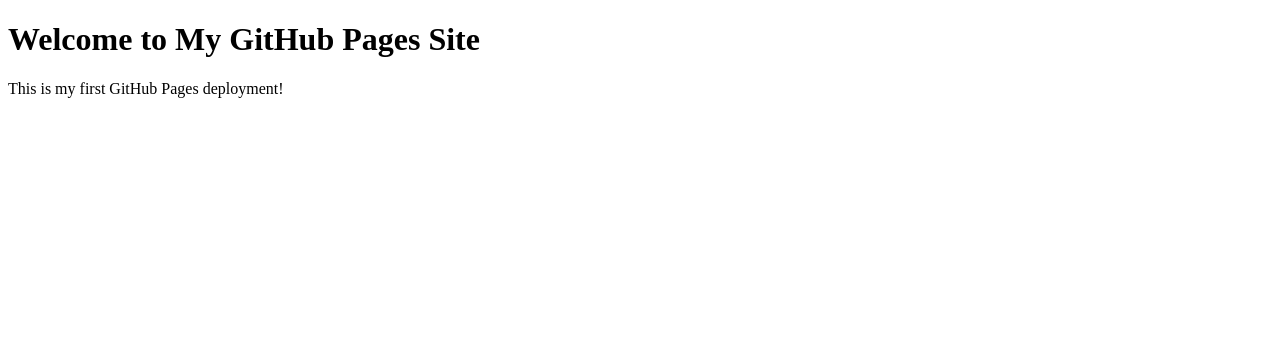
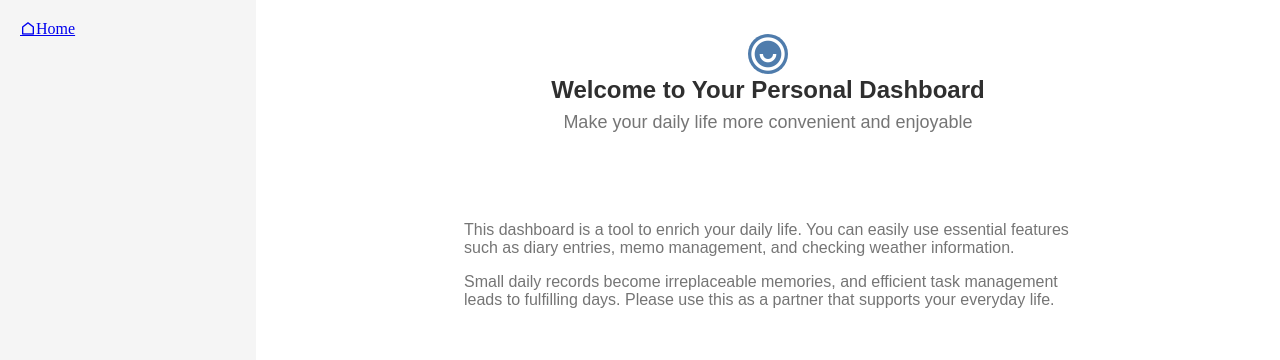
Before and after one commit to Leo-ksn/my-first-web-app, a plain HTML site: page index.html in a window 1280 px wide. Drawn offline with nearby package versions, Linux system fonts and the light colour scheme.

Commit message:
Add files via upload
Webページを更新しようで作った。

```diff
--- a/index.html
+++ b/index.html
@@ -1,12 +1,36 @@
 <!DOCTYPE html>
 <html lang="en">
-<head>
-    <meta charset="UTF-8">
-    <meta name="viewport" content="width=device-width, initial-scale=1.0">
-    <title>My GitHub Pages Site</title>
-</head>
-<body>
-    <h1>Welcome to My GitHub Pages Site</h1>
-    <p>This is my first GitHub Pages deployment!</p>
-</body>
+  <head>
+    <meta charset="UTF-8" />
+    <meta name="viewport" content="width=device-width, initial-scale=1.0" />
+    <title>Dashboard</title>
+    <link rel="stylesheet" href="style.css">
+    <link href="https://cdn.jsdelivr.net/npm/remixicon@4.5.0/fonts/remixicon.css" rel="stylesheet" />
+  </head>
+  <body>
+
+    <div class="Dashboard-container">
+      <aside class="side-bar">
+       <header>
+        <a href="#" data-tab="home"><span class="ri-home-line">Home</span></a>
+       </header>
+       <div class="home-link"></div>
+      </aside>
+      <main>
+        <section id="home">
+          <header class="main-header">
+            <div class="profile-icon"><span class="ri-user-smile-line"></span></div>
+            <div class="profile-title">Welcome to Your Personal Dashboard</div>
+            <div class="profile-sub-title">Make your daily life more convenient and enjoyable</div>
+          </header>
+          <div class="message">
+            <p class="maessage-paragraph">This dashboard is a tool to enrich your daily life. You can easily use essential features such as diary entries, memo management, and checking weather information.</p>
+            <p class="maessage-paragraph">Small daily records become irreplaceable memories, and efficient task management leads to fulfilling days. Please use this as a partner that supports your everyday life.</p>
+          </div>
+
+        </section>
+      </main>
+    </div>
+
+  </body>
 </html>
--- /dev/null
+++ b/style.css
@@ -0,0 +1,112 @@
+/* ブラウザで設定されているスタイルのリセット・共通設定 */
+/* 消さないでください */
+*,
+*::before,
+*::after {
+  box-sizing: border-box;
+}
+body,
+h1,
+h2,
+h3,
+p,
+ul,
+li,
+form,
+input,
+textarea,
+select,
+button {
+  margin: 0;
+  padding: 0;
+  font-family: sans-serif;
+}
+
+ul {
+  list-style: none;
+}
+/* スタイルのリセット終了 */
+
+/* サイドバーとメインコンテンツを包むための要素のスタイルを書いてください */
+
+
+/* サイドバーに関連するスタイルを書いてください */
+
+
+/* メインコンテンツに関連するスタイルを書いてください */
+
+
+.Dashboard-container{
+display: flex;
+height: 100vh;
+}
+
+.side-bar{
+  width: 256px;
+  flex-shrink: 0;
+  background-color: #f5f5f5;
+  border-right: #e0e0e0 1px;
+  flex-direction: column;
+  height: 100%;
+}
+
+.side-bar header{
+  padding: 20px;
+  border-bottom: #e0e0e0 1px;
+}
+
+.home-link{
+  font-size: 1.25rem;
+  font-weight: 600;
+  color: #4f7cac;
+  align-items: center;
+  gap: 8px;
+}
+
+main{
+  flex: 1;
+}
+
+.main-header{
+  background-color: white;
+  padding: 32px;
+  border-bottom:#e0e0e0 1px;
+  text-align: center;
+}
+
+.ri-user-smile-line{
+  width: 96px;
+  height: 96px;
+  background-color: #4f7cac;
+  border-radius: 50%;
+  justify-content: center;
+  align-items: center;
+  margin: 0 auto 24px;
+  font-size: 2.5rem;
+  color: white;
+}
+
+.profile-title{
+  font-size: 1.5rem;
+  font-weight: 600;
+  color: #2f2f2f;
+  margin-bottom: 8px;
+}
+
+.profile-sub-title{
+  font-size: 1.125rem;
+  color: #757575;
+  margin-bottom: 24px;
+}
+
+.message{
+  max-width: 672px;
+  margin: 0 auto;
+  padding: 32px;
+  color: #757575;
+
+}
+
+.maessage-paragraph{
+  margin-bottom: 16px;
+}
```
